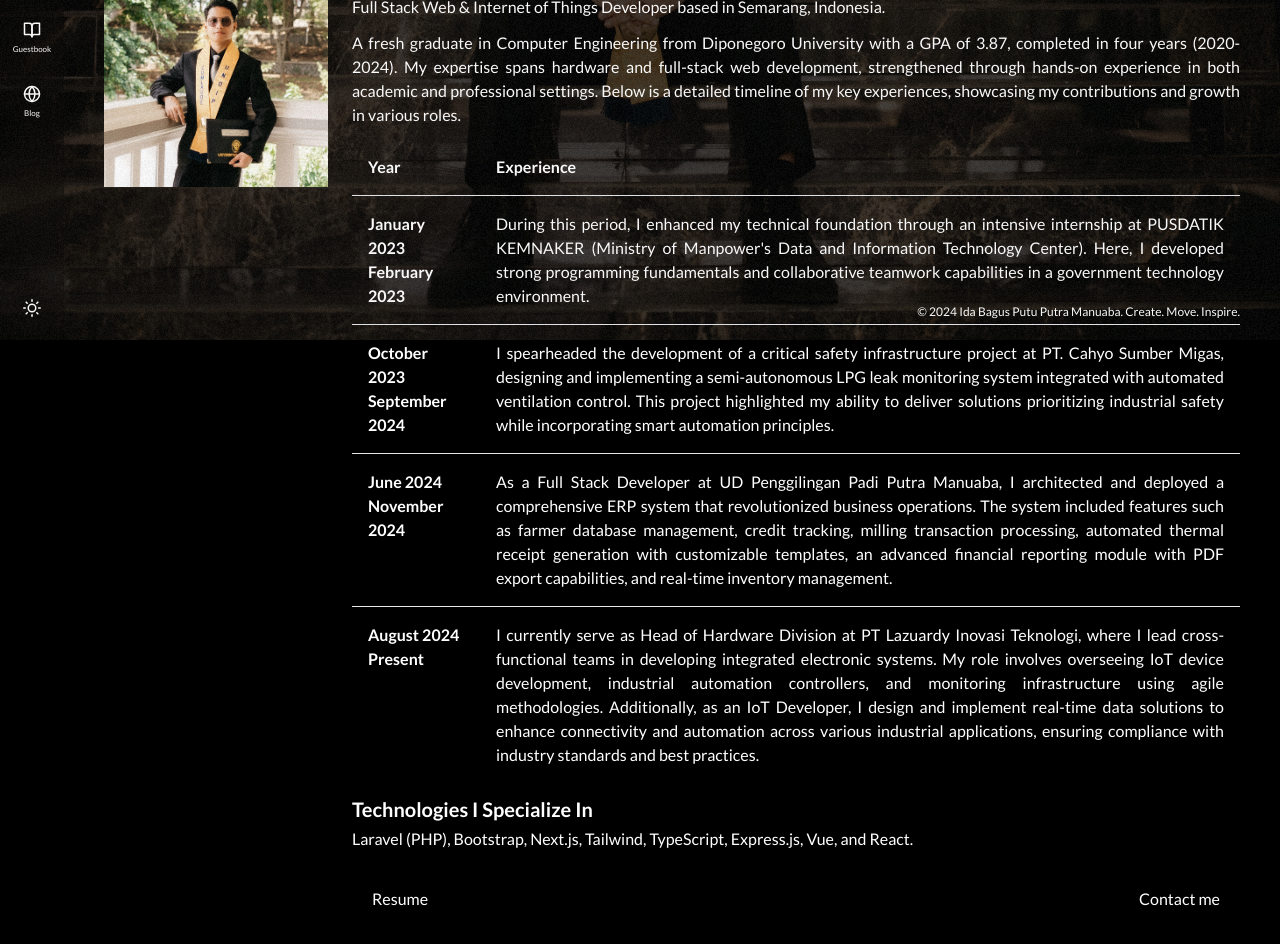
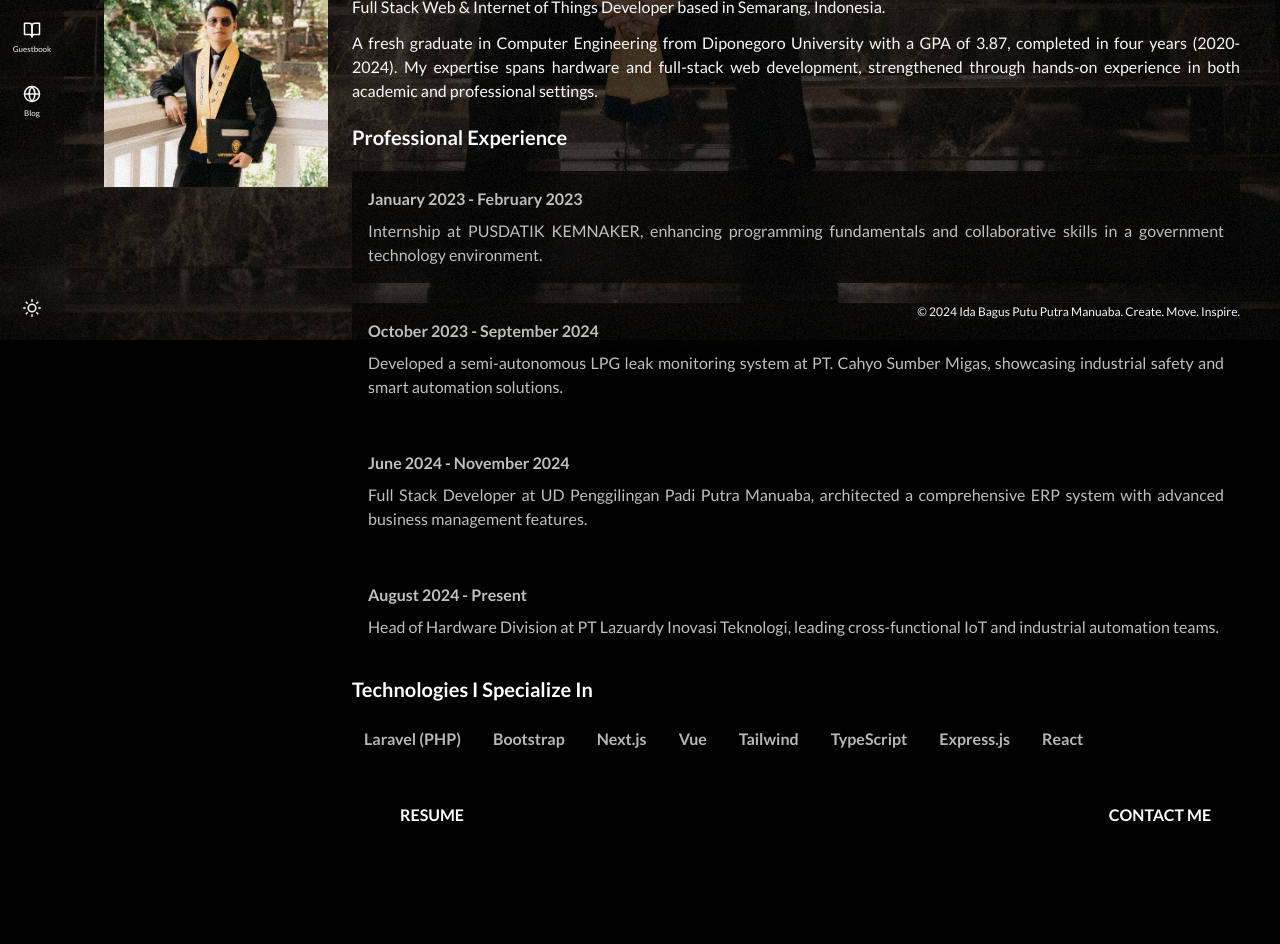
Before and after one commit to idabagusputra/Ida-Bagus-Putra-Portofolio-Website, a Next.js app: page /about in a window 1280 px wide. Shown: the part 460-1404 px from the top of the page. After the commit the page ends 1359 px from the top, so only its background shows below. Built offline with nearby package versions, Linux system fonts and the light colour scheme; no server answers.

Commit message:
Porto Update About

```diff
--- a/package.json
+++ b/package.json
@@ -17,6 +17,7 @@
     "@vercel/analytics": "^1.1.1",
     "@vercel/speed-insights": "^1.0.1",
     "firebase": "^10.8.0",
+    "framer-motion": "^11.12.0",
     "git-filter-repo": "^0.0.30",
     "next": "^14.0.2",
     "next-mdx-remote": "^4.4.1",
--- a/src/app/(root)/(app)/about/page.tsx
+++ b/src/app/(root)/(app)/about/page.tsx
@@ -1,19 +1,101 @@
-import type { Metadata } from 'next'
+'use client'
+
 import Image from 'next/image'
 import Link from 'next/link'
 import dedeard from '@/assets/dedeard.jpg'
 import { RESUME_URL } from '@/constans/common'
 import PageTitle from '../components/PageTitle'
+import React, { useEffect, useRef, ReactNode } from 'react'
+import { motion, useInView, useAnimation } from 'framer-motion'
 
-export const metadata: Metadata = {
-  title: 'About - Ida Bagus Putra',
-  openGraph: {
-    title: 'About - Ida Bagus Putra',
-    url: '/about',
+interface AnimatedSectionProps {
+  children: ReactNode
+}
+
+export const AnimatedSection: React.FC<AnimatedSectionProps> = ({ children }) => {
+  const ref = useRef(null)
+  const isInView = useInView(ref, { once: true })
+  const controls = useAnimation()
+
+  useEffect(() => {
+    if (isInView) {
+      controls.start('visible')
+    }
+  }, [isInView, controls])
+
+  return (
+    <motion.div
+      ref={ref}
+      animate={controls}
+      initial="hidden"
+      variants={{
+        hidden: { opacity: 0, y: 50 },
+        visible: { opacity: 1, y: 0, transition: { duration: 0.5 } },
+      }}
+    >
+      {children}
+    </motion.div>
+  )
+}
+
+const ExperienceTimeline = () => {
+  const experiences = [
+    {
+      period: 'January 2023 - February 2023',
+      description:
+        'Internship at PUSDATIK KEMNAKER, enhancing programming fundamentals and collaborative skills in a government technology environment.',
     },
-  alternates: {
-    canonical: '/about',
+    {
+      period: 'October 2023 - September 2024',
+      description:
+        'Developed a semi-autonomous LPG leak monitoring system at PT. Cahyo Sumber Migas, showcasing industrial safety and smart automation solutions.',
     },
+    {
+      period: 'June 2024 - November 2024',
+      description:
+        'Full Stack Developer at UD Penggilingan Padi Putra Manuaba, architected a comprehensive ERP system with advanced business management features.',
+    },
+    {
+      period: 'August 2024 - Present',
+      description:
+        'Head of Hardware Division at PT Lazuardy Inovasi Teknologi, leading cross-functional IoT and industrial automation teams.',
+    },
+  ]
+
+  return (
+    <div className="relative ">
+      {/* <div className="absolute bottom-0 left-4 top-0 w-1 opacity-75 hover:opacity-100 dark:bg-black"></div> */}
+      {experiences.map((exp, index) => (
+        <div key={index} className="relative mb-5 backdrop-blur-lg">
+          {/* <div className="absolute -left-[26px] top-2 h-4 w-4 rounded-full opacity-100 hover:opacity-100 dark:bg-black"></div> */}
+          <AnimatedSection>
+            <div className="bg-white p-4 opacity-75 backdrop-blur-lg hover:opacity-100 dark:bg-black">
+              <h3 className="font-white mb-2 font-bold">{exp.period}</h3>
+              <p>{exp.description}</p>
+            </div>
+          </AnimatedSection>
+        </div>
+      ))}
+    </div>
+  )
+}
+
+const TechnologiesSection = () => {
+  const technologies = ['Laravel (PHP)', 'Bootstrap', 'Next.js', 'Vue', 'Tailwind', 'TypeScript', 'Express.js', 'React']
+
+  return (
+    <div className="relative">
+      <div className="flex flex-wrap gap-2">
+        {technologies.map((tech, index) => (
+          <AnimatedSection key={index}>
+            <div className="bg-white p-3 opacity-75 backdrop-blur-lg hover:opacity-100 dark:bg-black">
+              <h3 className="font-bold text-gray-800 dark:text-gray-100">{tech}</h3>
+            </div>
+          </AnimatedSection>
+        ))}
+      </div>
+    </div>
+  )
 }
 
 export default function AboutPage() {
@@ -21,6 +103,7 @@ export default function AboutPage() {
     <>
       <PageTitle title="About" />
       <div className="md:flex">
+        <AnimatedSection>
           <div className="mb-5 md:w-56">
             <Image
               src={dedeard}
@@ -29,132 +112,52 @@ export default function AboutPage() {
               placeholder="blur"
             />
           </div>
+        </AnimatedSection>
         <div className="text-justify md:flex-1 md:pl-6">
-          <h2 className="mb-1 text-xl font-bold">I’m Ida Bagus Putu Putra Manuaba</h2>
-          <h2 className="mb-3 ">Full Stack Web & Internet of Things Developer based in Semarang, Indonesia.</h2>
-          <h2 className="mb-3 ">
-            A fresh graduate in Computer Engineering from Diponegoro University with a GPA of 3.87, completed in four years (2020-2024). My
-            expertise spans hardware and full-stack web development, strengthened through hands-on experience in both academic and
-            professional settings. Below is a detailed timeline of my key experiences, showcasing my contributions and growth in various
-            roles.
+          <AnimatedSection>
+            <h2 className="mb-1 text-xl font-bold">I'm Ida Bagus Putu Putra Manuaba</h2>
+            <h2 className="mb-3">Full Stack Web & Internet of Things Developer based in Semarang, Indonesia.</h2>
+            <h2 className="mb-3">
+              A fresh graduate in Computer Engineering from Diponegoro University with a GPA of 3.87, completed in four years (2020-2024).
+              My expertise spans hardware and full-stack web development, strengthened through hands-on experience in both academic and
+              professional settings.
             </h2>
+          </AnimatedSection>
 
-          <div className="">
-            <div className="mb-1">
-              <table className="w-full border-collapse">
-                <thead>
-                  <tr className="border-b">
-                    <th className="p-4 text-left">Year</th>
-                    <th className="p-4 text-left">Experience</th>
-                  </tr>
-                </thead>
-                <tbody>
-                  <tr className="border-b">
-                    <td className="w-32 p-4 text-left align-top font-bold">January 2023 February 2023</td>
-                    <td className="p-4 text-justify align-top">
-                      During this period, I enhanced my technical foundation through an intensive internship at PUSDATIK KEMNAKER (Ministry
-                      of Manpower's Data and Information Technology Center). Here, I developed strong programming fundamentals and
-                      collaborative teamwork capabilities in a government technology environment.
-                    </td>
-                  </tr>
-                  <tr className="border-b">
-                    <td className="w-32 p-4 text-left align-top font-bold">October 2023 September 2024</td>
-                    <td className="p-4 text-justify align-top">
-                      I spearheaded the development of a critical safety infrastructure project at PT. Cahyo Sumber Migas, designing and
-                      implementing a semi-autonomous LPG leak monitoring system integrated with automated ventilation control. This project
-                      highlighted my ability to deliver solutions prioritizing industrial safety while incorporating smart automation
-                      principles.
-                    </td>
-                  </tr>
-                  <tr className="border-b">
-                    <td className="w-32 p-4 text-left align-top font-bold">June 2024 November 2024</td>
-                    <td className="p-4 text-justify align-top">
-                      As a Full Stack Developer at UD Penggilingan Padi Putra Manuaba, I architected and deployed a comprehensive ERP system
-                      that revolutionized business operations. The system included features such as farmer database management, credit
-                      tracking, milling transaction processing, automated thermal receipt generation with customizable templates, an
-                      advanced financial reporting module with PDF export capabilities, and real-time inventory management.
-                    </td>
-                  </tr>
-                  <tr>
-                    <td className="w-32 p-4 text-left align-top font-bold">August 2024 Present</td>
-                    <td className="p-4 text-justify align-top">
-                      I currently serve as Head of Hardware Division at PT Lazuardy Inovasi Teknologi, where I lead cross-functional teams
-                      in developing integrated electronic systems. My role involves overseeing IoT device development, industrial automation
-                      controllers, and monitoring infrastructure using agile methodologies. Additionally, as an IoT Developer, I design and
-                      implement real-time data solutions to enhance connectivity and automation across various industrial applications,
-                      ensuring compliance with industry standards and best practices.
-                    </td>
-                  </tr>
-                </tbody>
-              </table>
+          <AnimatedSection>
+            <h2 className="mb-5 mt-5 text-xl font-bold ">Professional Experience</h2>
+            <ExperienceTimeline />
+          </AnimatedSection>
+
+          <AnimatedSection>
+            <h2 className="mb-3 mt-3 text-xl font-bold">Technologies I Specialize In</h2>
+
+            <div className="mb-6">
+              <TechnologiesSection />
             </div>
-          </div>
-          {/* <h2 className="mb-2 text-xl font-bold">Saya Ida Bagus Putu Putra Manuaba</h2>
-          <div className="mb-6">
-            <p className="mb-1">
-              Full Stack Web Developer berbasis di Makassar, Indonesia.
-              <br />
-              Saya adalah lulusan baru Teknik Komputer dari Universitas Diponegoro dengan IPK 3,87, menyelesaikan studi dalam waktu empat
-              tahun (2020-2024), dan telah memperoleh pengalaman praktis dalam pengembangan perangkat keras dan full-stack. Tugas akhir saya
-              berfokus pada perancangan sistem pemantauan kebocoran LPG semi-otonomous dan kendali kipas exhaust untuk keselamatan kebakaran
-              di PT. Cahyo Sumber Migas, pengalaman magang saya di Pusat Data dan Teknologi Informasi (PUSDATIK) Kementerian Ketenagakerjaan
-              membantu memperkuat keterampilan teknis, pemrograman, dan kerja sama tim saya. Baru-baru ini, saya bekerja sebagai Full Stack
-              Developer di UD Penggilingan Padi Putra Manuaba, di mana saya mengembangkan sistem ERP komprehensif yang mencakup manajemen
-              data petani, pencatatan kredit, dan transaksi penggilingan. Saat ini, saya menjabat sebagai Kepala Divisi Hardware di
-              Lazuardy, memimpin tim lintas fungsi dalam mengembangkan sistem elektronik terintegrasi seperti perangkat IoT, pengendali
-              otomasi industri, dan infrastruktur pemantauan, menggunakan metodologi agile yang selaras dengan standar industri. Selain itu,
-              sebagai IoT Developer, saya fokus pada perancangan dan implementasi solusi data real-time untuk meningkatkan konektivitas dan
-              otomasi. Saya memiliki passion di bidang teknologi dan bersemangat untuk berkontribusi pada proyek-proyek inovatif dalam
-              pengembangan perangkat lunak maupun perangkat keras.
-              <br />
-              <br />
-              Dalam peran terakhir saya sebagai Kepala Divisi Hardware di Lazuardy, saya berkesempatan memimpin tim lintas fungsi dalam
-              pengembangan berbagai solusi IoT dan sistem otomasi industri menggunakan metodologi agile. Pengalaman berharga lainnya
-              termasuk pengembangan sistem ERP komprehensif untuk UD Penggilingan Padi Putra Manuaba yang berhasil meningkatkan efisiensi
-              operasional hingga 40%. Sistem ini mencakup manajemen data petani, pencatatan kredit, dan transaksi penggilingan yang
-              terintegrasi, memberikan solusi end-to-end untuk proses bisnis klien.
-              <br />
-              <br />
-              Tugas akhir saya berfokus pada perancangan sistem pemantauan kebocoran LPG semi-otonomous untuk PT. Cahyo Sumber Migas. Sistem
-              ini menggabungkan sensor presisi tinggi, kontrol otomatis untuk exhaust fan, dan interface monitoring real-time, yang kini
-              telah diadopsi sebagai standar keamanan perusahaan. Pengalaman magang di PUSDATIK Kementerian Ketenagakerjaan semakin
-              memperkaya pemahaman saya tentang pengembangan sistem informasi skala besar dan standar teknologi pemerintahan.
-              <br />
-              <br />
-              Selama masa studi, saya telah mengasah keahlian teknis dalam pengembangan full-stack dengan berbagai framework modern,
-              perancangan dan implementasi sistem IoT untuk monitoring real-time, pengembangan sistem kontrol elektronik, dan integrasi
-              sensor. Saya juga memiliki pemahaman yang kuat dalam perancangan arsitektur database dan pengembangan API. Dalam setiap
-              proyek, saya menerapkan pendekatan sistematis yang memadukan best practices industri dengan inovasi teknologi terbaru.
-              <br />
-              <br />
-              Sebagai lulusan baru yang antusias dalam bidang teknologi, saya memiliki semangat tinggi untuk terus belajar dan berkembang
-              dalam menghadirkan solusi teknologi yang inovatif. Pengalaman dalam memimpin tim proyek selama kuliah dan magang telah
-              membangun fondasi yang kuat dalam kemampuan kolaborasi dan manajemen proyek. Saya siap untuk berkontribusi dan mengaplikasikan
-              pengetahuan serta keterampilan yang saya miliki dalam mengembangkan solusi teknologi yang memberikan dampak positif bagi
-              industri.
-            </p>
-          </div> */}
-          <h2 className="mb-1 mt-3 text-xl font-bold">Technologies I Specialize In</h2>
-          <div className="mb-6">
-            <p className="mb-1">Laravel (PHP), Bootstrap, Next.js, Tailwind, TypeScript, Express.js, Vue, and React.</p>
-          </div>
+          </AnimatedSection>
+
           <div className="flex justify-between">
+            <div className="w-100 mb-4 h-14 ">
               <a
                 download
                 target="_blank"
                 rel="nofollow"
                 href={RESUME_URL}
-              className="mb-4 inline-block bg-white px-5 py-3 hover:bg-black hover:text-white dark:bg-black dark:hover:bg-white dark:hover:text-black"
+                className=" block h-full w-40 bg-white pt-4 text-center font-bold opacity-100 hover:opacity-100 dark:bg-black"
               >
-              Resume
+                RESUME
               </a>
+            </div>
+            <div className=" w-100 mb-4 h-14">
               <Link
                 href="/contact"
                 rel="nofollow"
-              className="mb-4 inline-block bg-white px-5 py-3 hover:bg-black hover:text-white dark:bg-black dark:hover:bg-white dark:hover:text-black"
+                className=" block h-full w-40 bg-white pt-4 text-center font-bold opacity-100 hover:opacity-100 dark:bg-black"
               >
-              Contact me
+                CONTACT ME
               </Link>
+            </div>
           </div>
         </div>
       </div>
```
Also changed, not shown: 1 other file (tests, documents, lock files or other folders). Lines whose indentation alone changed are shown as unchanged.
